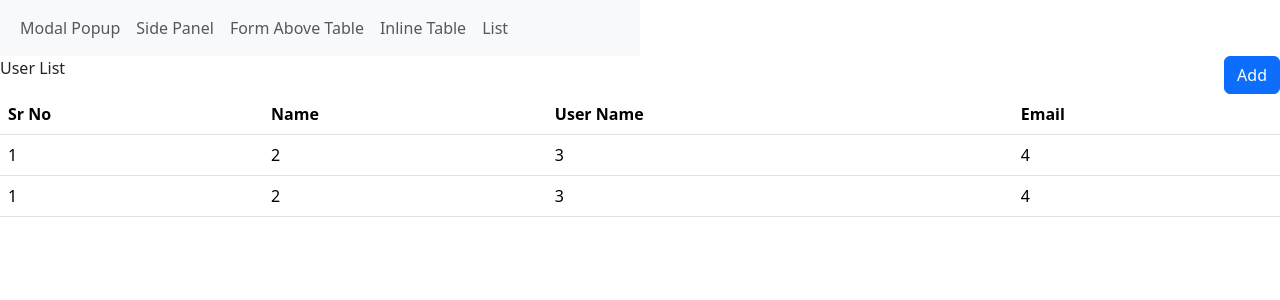
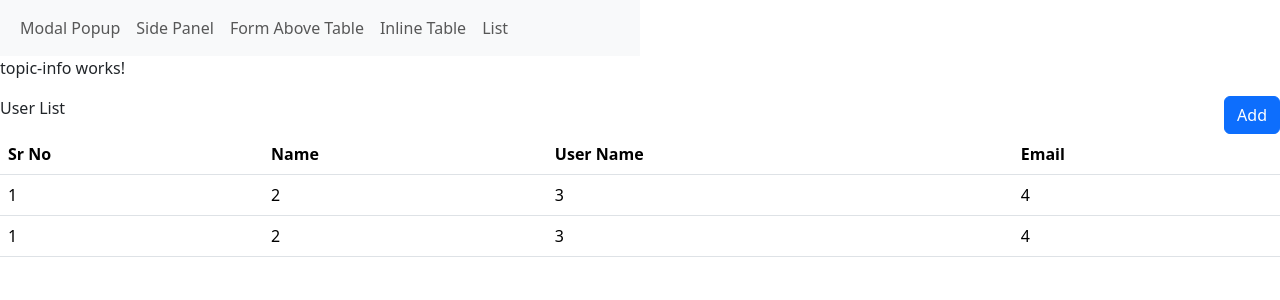
Before and after one commit to Prashant5551/Crud_Angular_Node_Express_Mongo, an Angular app in the folder learning_scenario_based/: page /modal-popup in a window 1280 px wide. Shown: the top 300 px of the page. Built offline with nearby package versions, Linux system fonts and the light colour scheme.

Commit message:
reusable component code added

```diff
--- a/learning_scenario_based/src/app/pages/modal-crud/modal-crud.html
+++ b/learning_scenario_based/src/app/pages/modal-crud/modal-crud.html
@@ -1,3 +1,4 @@
+<app-topic-info />
 <div class="row">
     <div class="col-6">
         User List
--- a/learning_scenario_based/src/app/pages/modal-crud/modal-crud.ts
+++ b/learning_scenario_based/src/app/pages/modal-crud/modal-crud.ts
@@ -1,8 +1,9 @@
 import { Component, ElementRef, ViewChild } from '@angular/core';
+import { TopicInfo } from '../../reusableComponents/topic-info/topic-info';
 
 @Component({
   selector: 'app-modal-crud',
-  imports: [],
+  imports: [TopicInfo],
   templateUrl: './modal-crud.html',
   styleUrl: './modal-crud.css',
 })
--- /dev/null
+++ b/learning_scenario_based/src/app/reusableComponents/topic-info/topic-info.html
@@ -0,0 +1 @@
+<p>topic-info works!</p>
```
Also changed, not shown: learning_scenario_based/src/app/reusableComponents/topic-info/topic-info.ts (added, +9 -0 lines), learning_scenario_based/src/app/reusableComponents/topic-info/topic-info.css (added), 1 other file (tests, documents, lock files or other folders).
